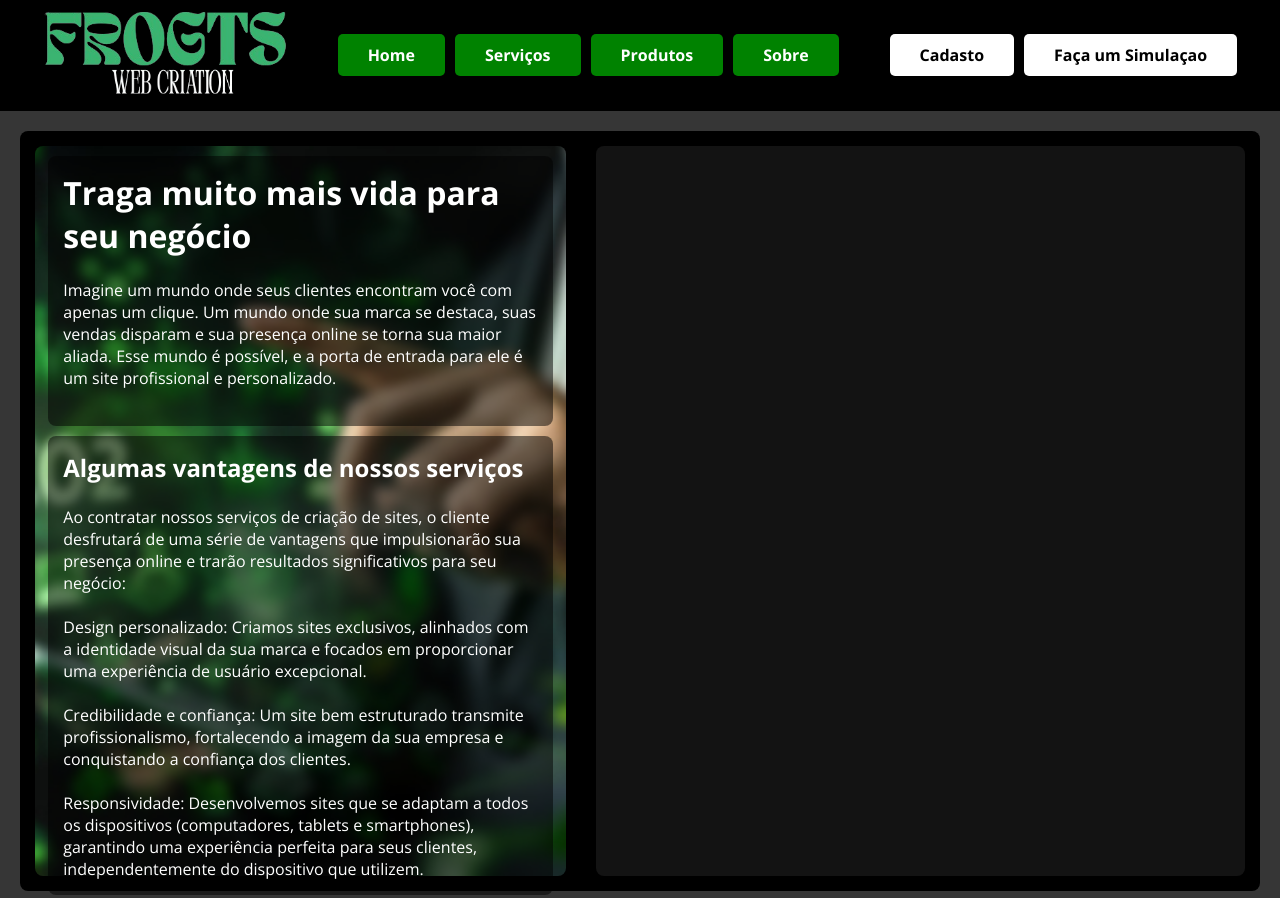
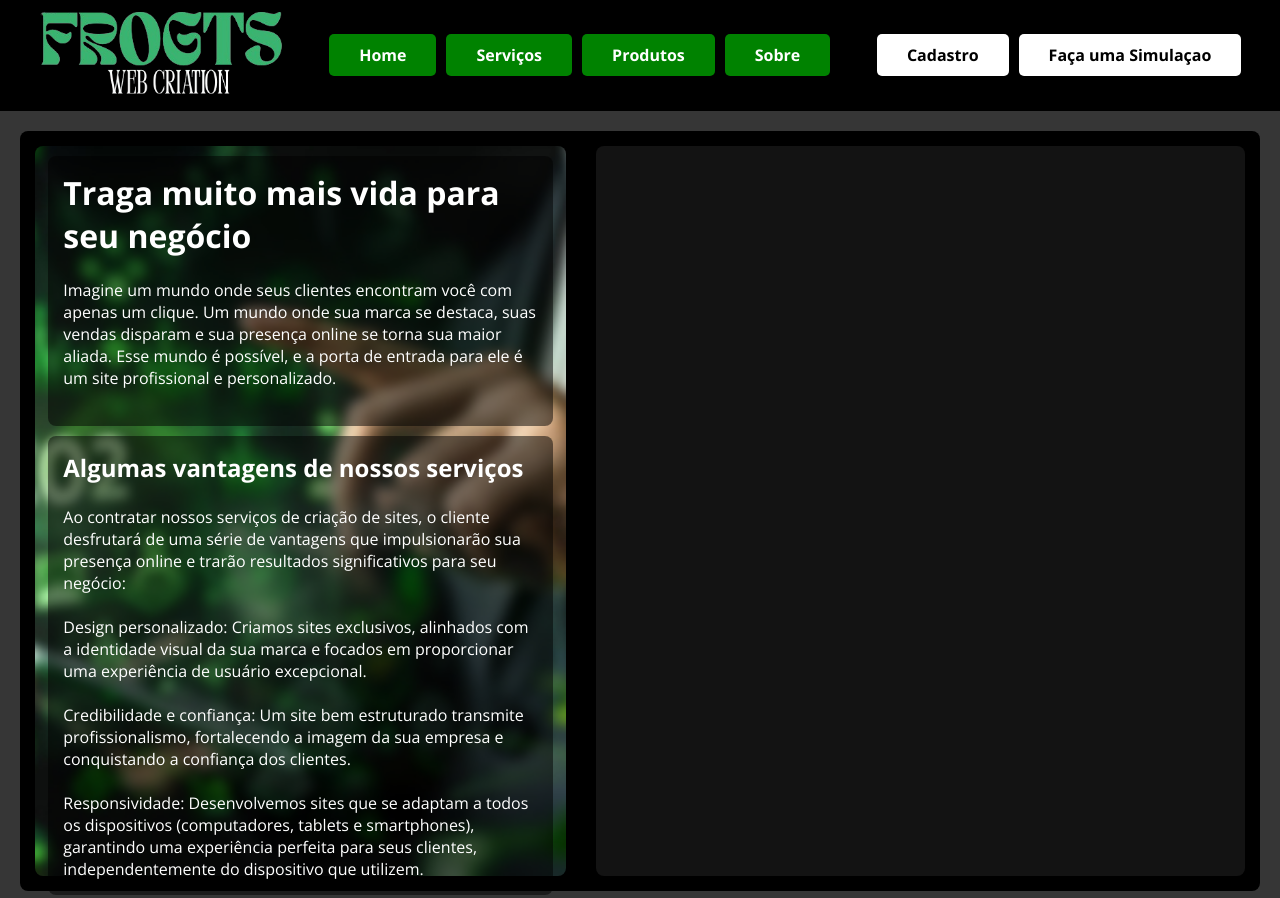
Before and after one commit to GabrielDev87/Frogts, a plain HTML site: page index.html in a window 1280 px wide. Shown: the top 898 px of the page. Drawn offline with nearby package versions, Linux system fonts and the light colour scheme.

Commit message:
Correção de erros de ortografia

```diff
--- a/index.html
+++ b/index.html
@@ -25,8 +25,8 @@
           <a href="#">Sobre</a>
         </div>
         <div class="compra">
-          <a href="#">Cadasto</a>
-          <a href="#">Faça um Simulaçao</a>
+          <a href="#">Cadastro</a>
+          <a href="#">Faça uma Simulaçao</a>
         </div>
       </div>
     </div>
@@ -86,9 +86,7 @@
             </ul>
           </div>
         </div>
-        <div class="bk-card-direito">
-
-        </div>
+        <div class="bk-card-direito"></div>
       </div>
     </div>
   </body>
```
